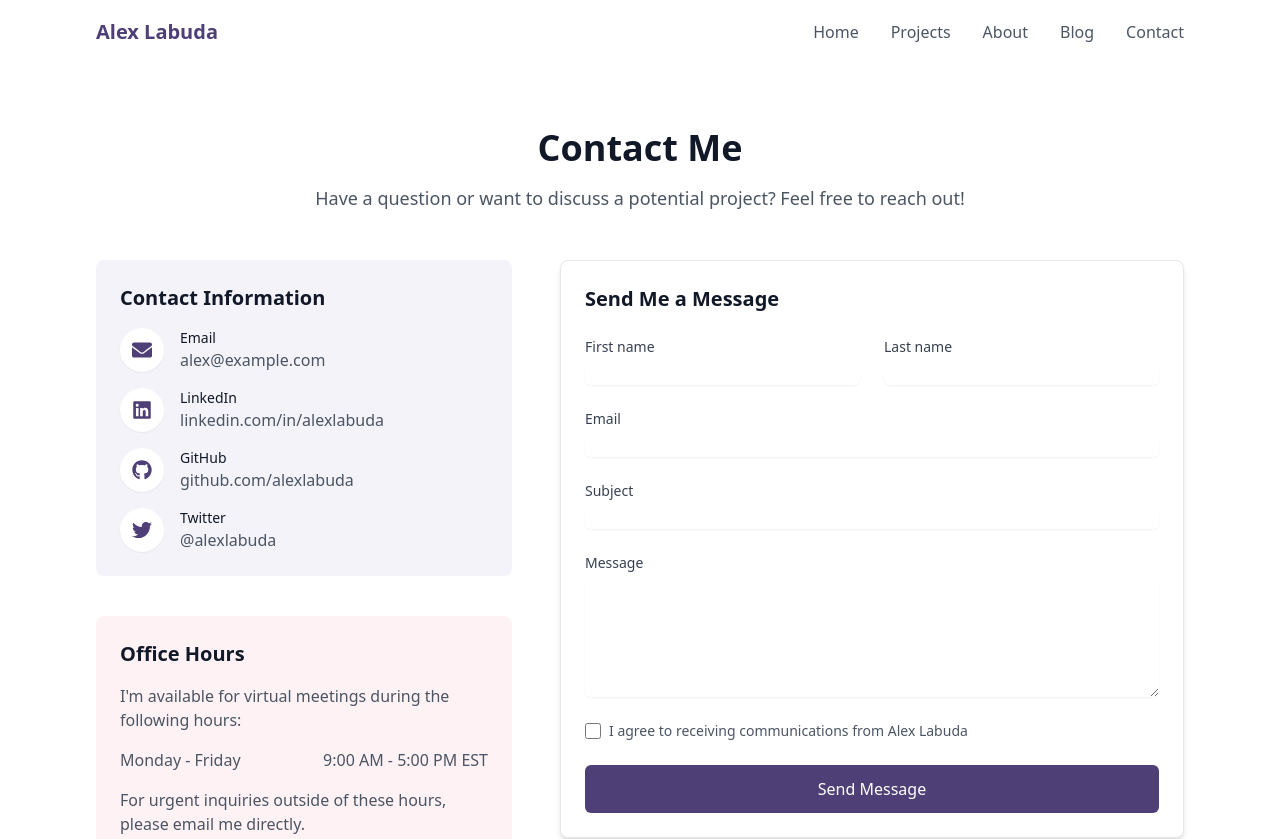
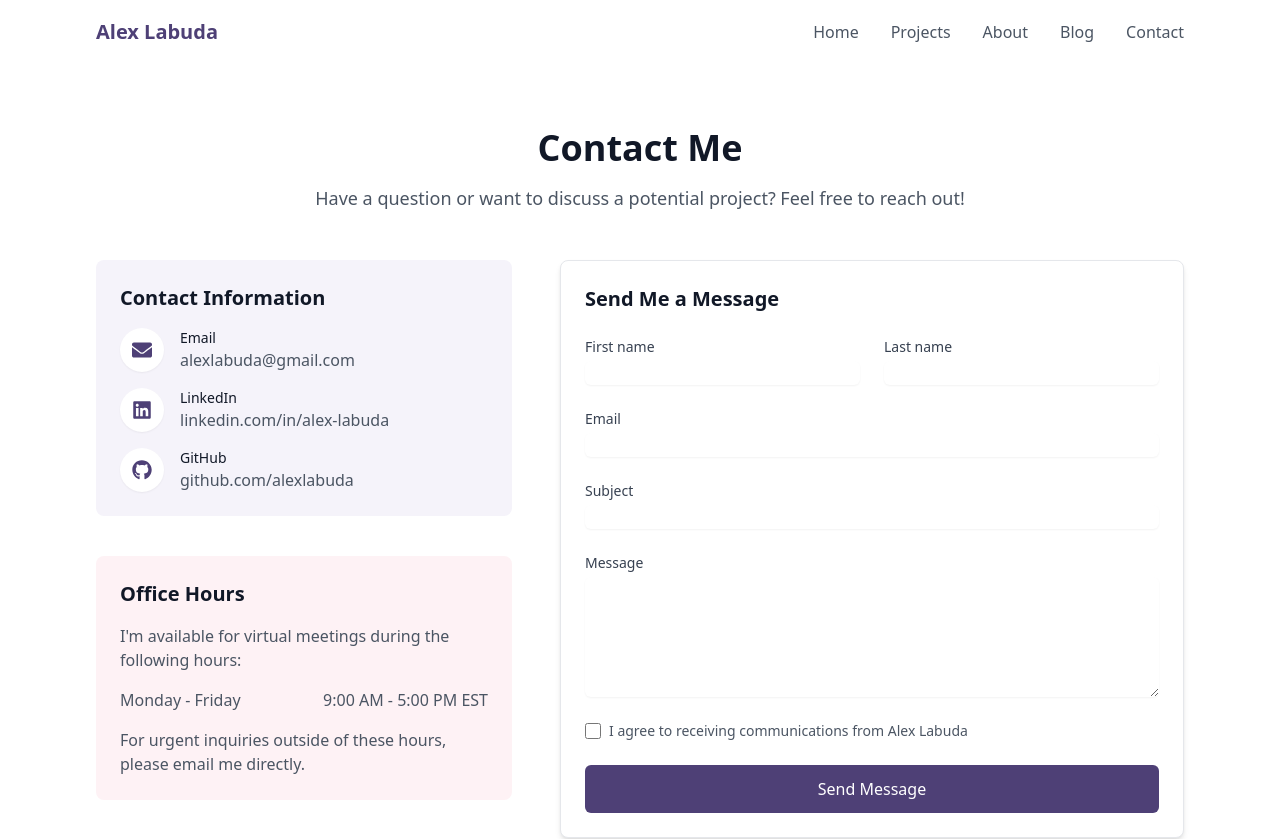
Before and after one commit to alexlabuda/portfolio-website, a Next.js app: page /contact in a window 1280 px wide. Shown: the top 839 px of the page. Built offline with nearby package versions, Linux system fonts and the light colour scheme.

Commit message:
Update contact page to reflect accurate contact information and streamline form submission. Removed Twitter link, updated email address, and modified LinkedIn URL for consistency. Enhanced form fields with required attributes and added a honeypot field to prevent spam submissions.

```diff
--- a/src/app/contact/page.tsx
+++ b/src/app/contact/page.tsx
@@ -1,4 +1,4 @@
-import { FaEnvelope, FaGithub, FaLinkedin, FaTwitter } from 'react-icons/fa';
+import { FaEnvelope, FaGithub, FaLinkedin } from 'react-icons/fa';
 
 export const metadata = {
   title: 'Contact | Alex Labuda',
@@ -28,10 +28,10 @@ export default function ContactPage() {
                   <div className="ml-4">
                     <p className="text-sm font-medium text-gray-900">Email</p>
                     <a
-                      href="mailto:alex@example.com"
+                      href="mailto:alexlabuda@gmail.com"
                       className="text-gray-600 hover:text-primary-600"
                     >
-                      alex@example.com
+                      alexlabuda@gmail.com
                     </a>
                   </div>
                 </div>
@@ -42,12 +42,12 @@ export default function ContactPage() {
                   <div className="ml-4">
                     <p className="text-sm font-medium text-gray-900">LinkedIn</p>
                     <a
-                      href="https://linkedin.com/in/alexlabuda"
+                      href="https://linkedin.com/in/alex-labuda"
                       target="_blank"
                       rel="noopener noreferrer"
                       className="text-gray-600 hover:text-primary-600"
                     >
-                      linkedin.com/in/alexlabuda
+                      linkedin.com/in/alex-labuda
                     </a>
                   </div>
                 </div>
@@ -64,22 +64,6 @@ export default function ContactPage() {
                       className="text-gray-600 hover:text-primary-600"
                     >
                       github.com/alexlabuda
-                    </a>
-                  </div>
-                </div>
-                <div className="flex items-center">
-                  <div className="bg-white p-3 rounded-full shadow-sm">
-                    <FaTwitter className="h-5 w-5 text-primary-600" />
-                  </div>
-                  <div className="ml-4">
-                    <p className="text-sm font-medium text-gray-900">Twitter</p>
-                    <a
-                      href="https://twitter.com/alexlabuda"
-                      target="_blank"
-                      rel="noopener noreferrer"
-                      className="text-gray-600 hover:text-primary-600"
-                    >
-                      @alexlabuda
                     </a>
                   </div>
                 </div>
@@ -106,7 +90,7 @@ export default function ContactPage() {
           <div className="mt-12 lg:mt-0 lg:w-3/5">
             <div className="bg-white rounded-lg shadow-md p-6 border border-gray-200">
               <h2 className="text-xl font-bold text-gray-900 mb-6">Send Me a Message</h2>
-              <form className="space-y-6">
+              <form action="https://formspree.io/f/xnnpbnnz" method="POST" className="space-y-6">
                 <div className="grid grid-cols-1 gap-6 sm:grid-cols-2">
                   <div>
                     <label htmlFor="first-name" className="block text-sm font-medium text-gray-700">
@@ -114,8 +98,9 @@ export default function ContactPage() {
                     </label>
                     <input
                       type="text"
-                      name="first-name"
+                      name="first_name"
                       id="first-name"
+                      required
                       className="mt-1 block w-full rounded-md border-gray-300 shadow-sm focus:border-primary-500 focus:ring-primary-500"
                     />
                   </div>
@@ -125,8 +110,9 @@ export default function ContactPage() {
                     </label>
                     <input
                       type="text"
-                      name="last-name"
+                      name="last_name"
                       id="last-name"
+                      required
                       className="mt-1 block w-full rounded-md border-gray-300 shadow-sm focus:border-primary-500 focus:ring-primary-500"
                     />
                   </div>
@@ -140,6 +126,7 @@ export default function ContactPage() {
                     type="email"
                     name="email"
                     id="email"
+                    required
                     className="mt-1 block w-full rounded-md border-gray-300 shadow-sm focus:border-primary-500 focus:ring-primary-500"
                   />
                 </div>
@@ -152,6 +139,7 @@ export default function ContactPage() {
                     type="text"
                     name="subject"
                     id="subject"
+                    required
                     className="mt-1 block w-full rounded-md border-gray-300 shadow-sm focus:border-primary-500 focus:ring-primary-500"
                   />
                 </div>
@@ -164,8 +152,14 @@ export default function ContactPage() {
                     id="message"
                     name="message"
                     rows={5}
+                    required
                     className="mt-1 block w-full rounded-md border-gray-300 shadow-sm focus:border-primary-500 focus:ring-primary-500"
                   ></textarea>
+                </div>
+
+                {/* Honeypot field to prevent spam */}
+                <div className="hidden">
+                  <input type="text" name="_gotcha" />
                 </div>
 
                 <div className="flex items-center">
@@ -173,6 +167,7 @@ export default function ContactPage() {
                     id="terms"
                     name="terms"
                     type="checkbox"
+                    required
                     className="h-4 w-4 rounded border-gray-300 text-primary-600 focus:ring-primary-500"
                   />
                   <label htmlFor="terms" className="ml-2 block text-sm text-gray-600">
```
